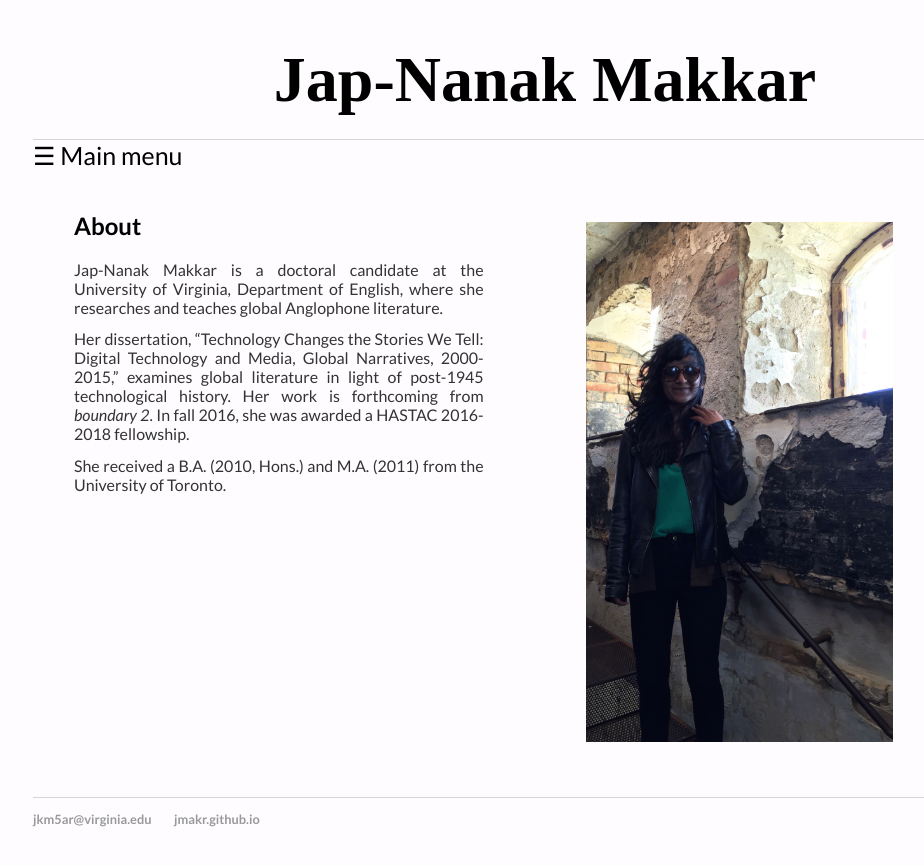
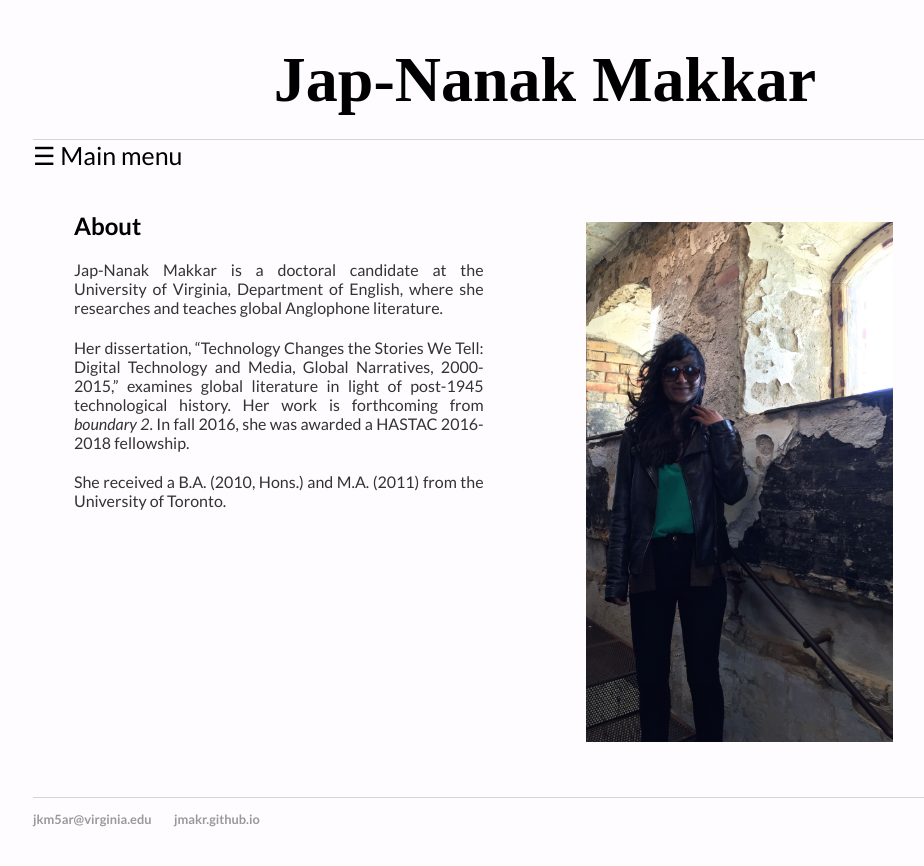
Before and after one commit to jmakr/jmakr.github.io, a Jekyll site: the page built from index.html, in a window 1280 px wide. Shown: the top 866 px of the page, without its empty margins (95-1019 px from the left). Built offline with Jekyll 4.4.1, drawn with Linux system fonts in a browser that asks for light colours.

Commit message:
Update main.css

```diff
--- a/css/main.css
+++ b/css/main.css
@@ -68,7 +68,7 @@ p2 {
     color: #333;
     display: block;
     text-align:justify;
-    padding-bottom:3%;
+    padding-bottom:5%;
 
 }
 
```
